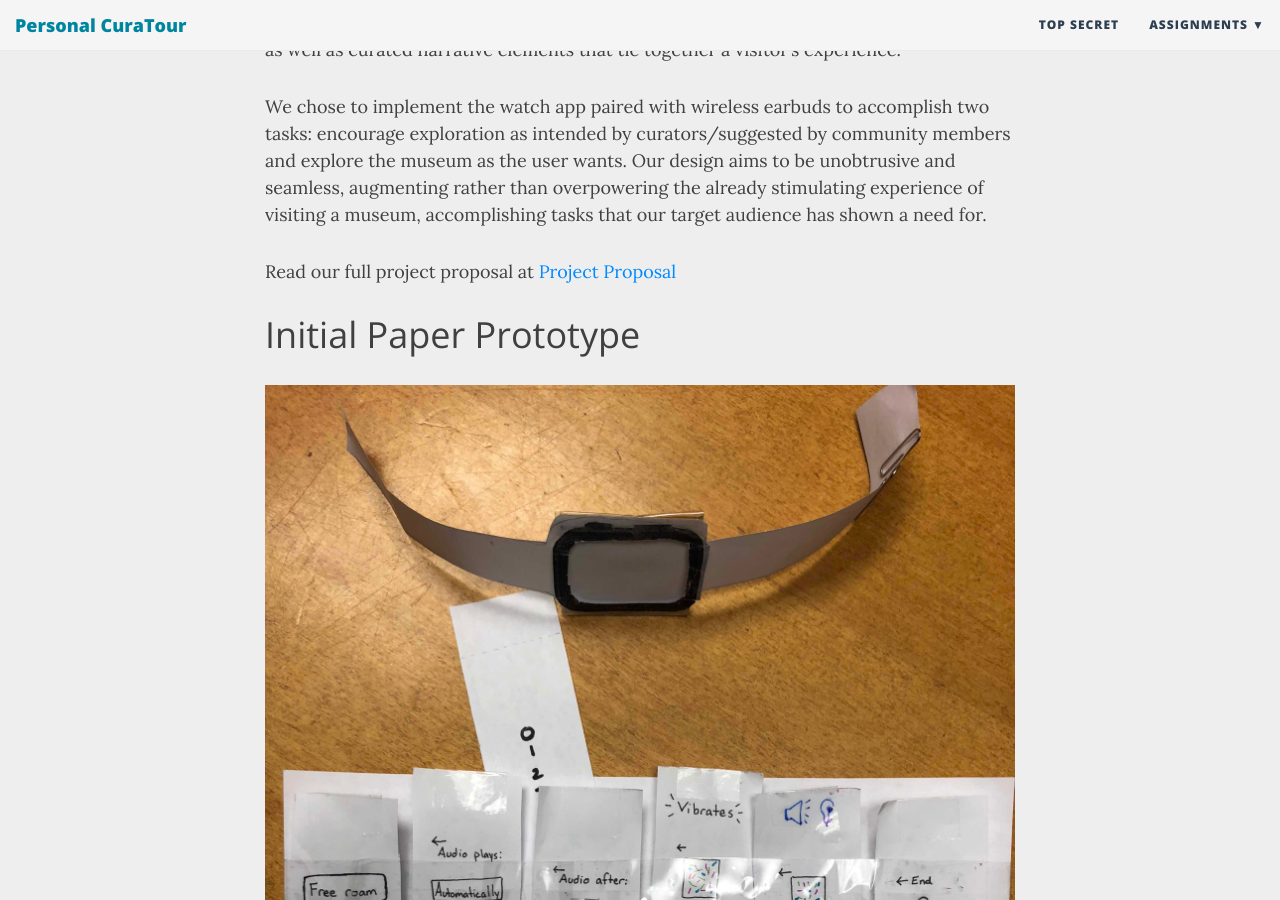
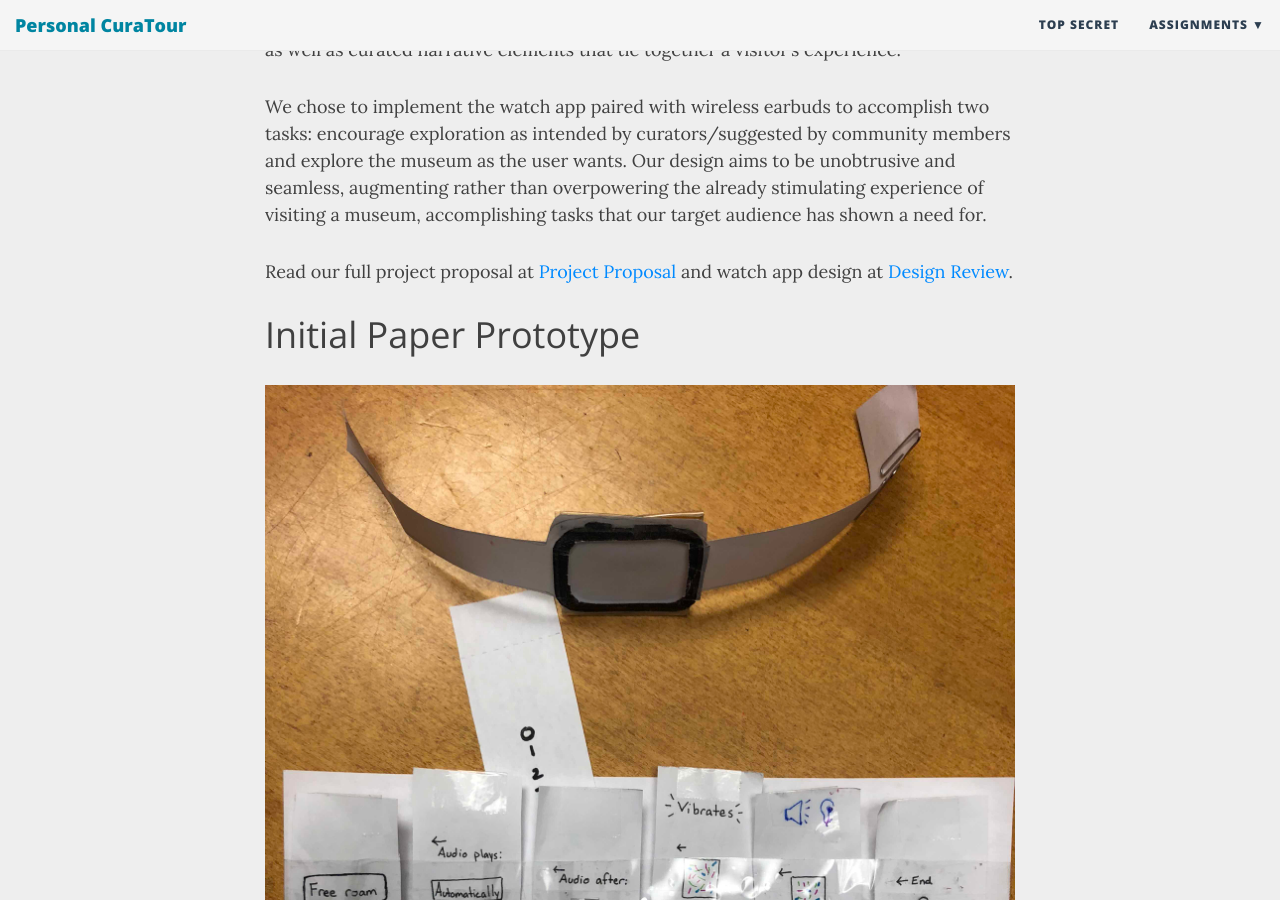
Before and after one commit to krtejeda/PersonalCuraTour, a Jekyll site: the page built from User-Experience-Design-Overview.md, in a window 1280 px wide and 900 px high, scrolled down 1091 px. Built offline with Jekyll 4.4.1, drawn with Linux system fonts in a browser that asks for light colours; nearby versions of some CDN libraries.

Commit message:
Update User-Experience-Design-Overview.md

```diff
--- a/User-Experience-Design-Overview.md
+++ b/User-Experience-Design-Overview.md
@@ -26,7 +26,7 @@ Different museum visitors have different levels of enthusiasm, experience, and w
 
 We chose to implement the watch app paired with wireless earbuds to accomplish two tasks: encourage exploration as intended by curators/suggested by community members and explore the museum as the user wants. Our design aims to be unobtrusive and seamless, augmenting rather than overpowering the already stimulating experience of visiting a museum, accomplishing tasks that our target audience has shown a need for.
 
-Read our full project proposal at [Project Proposal](https://krtejeda.github.io/PersonalCuraTour/Project-Proposal/)
+Read our full project proposal at [Project Proposal](https://krtejeda.github.io/PersonalCuraTour/Project-Proposal/) and watch app design at [Design Review](https://krtejeda.github.io/PersonalCuraTour/Project-Design-Review/).
 
 # Initial Paper Prototype
 
@@ -110,6 +110,7 @@ Ultimately, our design is far from perfect, and more feedback via testing is alw
 # Appendix of Previous Deliverables
 
 - [Paper Prototype](https://krtejeda.github.io/PersonalCuraTour/Paper-Prototype/)
+- [Design Review](https://krtejeda.github.io/PersonalCuraTour/Project-Design-Review/)
 - [Heuristic Evaluation](https://krtejeda.github.io/PersonalCuraTour/Heuristic-Evaluation/)
 - [Usability Testing Checkin](https://krtejeda.github.io/PersonalCuraTour/Usability-Testing-CheckIn/)
 - [Usability Testing Review](https://krtejeda.github.io/PersonalCuraTour/Usability-Testing-Review/)
```
